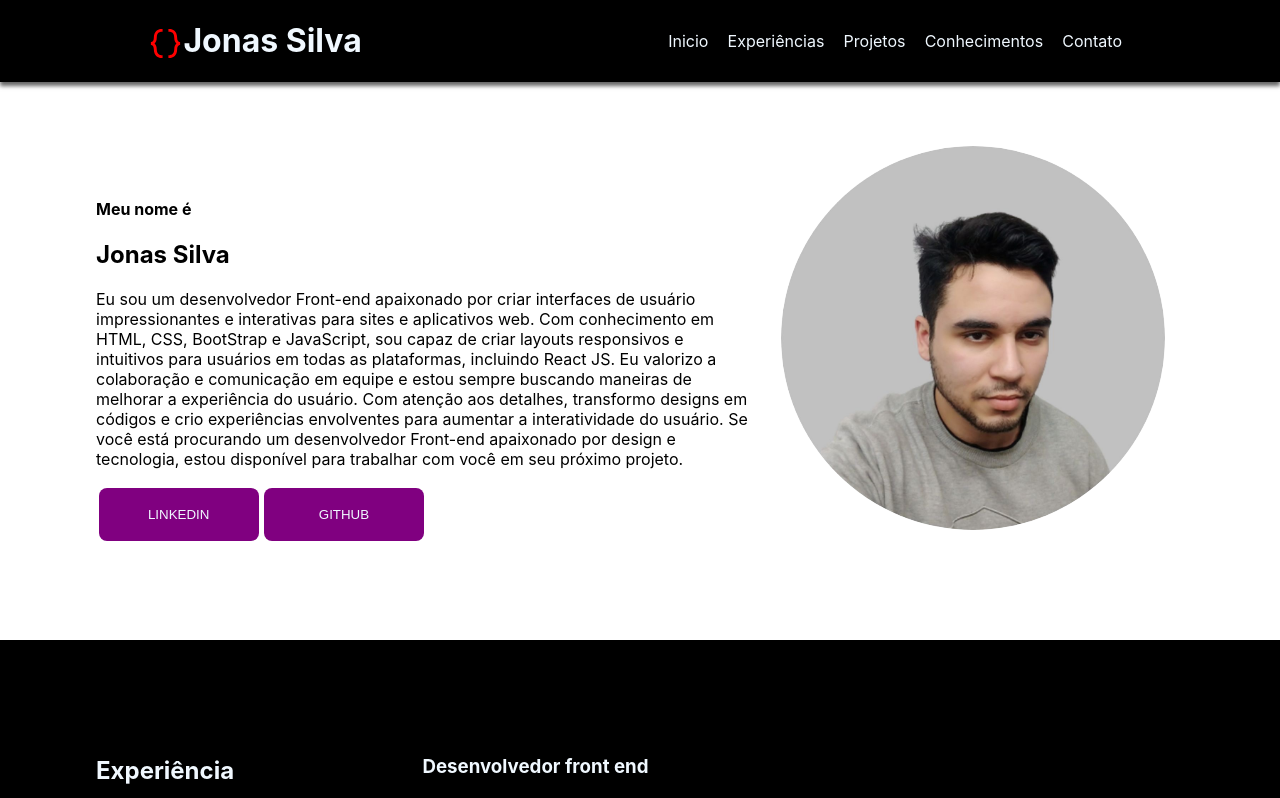
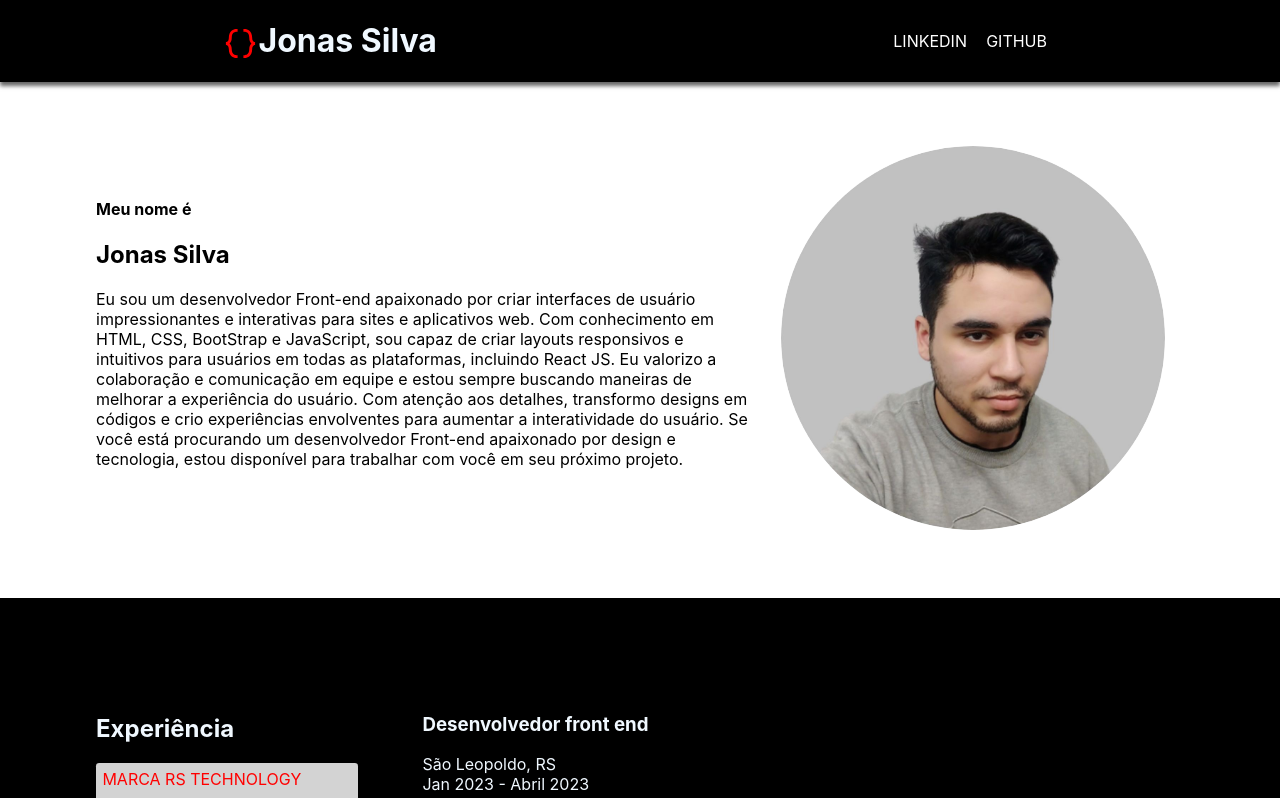
Before and after one commit to jonas-amilton/portfolio, a React (Create React App) app: page / in a window 1280 px wide. Shown: the top 798 px of the page. Built offline with nearby package versions, Linux system fonts and the light colour scheme.

Commit message:
:lipstick: feat: Estilizaçao CSS navbar e inicio

```diff
--- a/src/Components/CardInicio/CardInicio.jsx
+++ b/src/Components/CardInicio/CardInicio.jsx
@@ -22,26 +22,6 @@ function CardInicio() {
             Front-end apaixonado por design e tecnologia, estou disponível para
             trabalhar com você em seu próximo projeto.
           </p>
-          <div className="buttons">
-            <button>
-              <a
-                href="https://www.linkedin.com/in/jonas-ag-silva"
-                target="_blank"
-                rel="noopener noreferrer"
-              >
-                LINKEDIN
-              </a>
-            </button>
-            <button>
-              <a
-                href="https://github.com/jonas-amilton"
-                target="_blank"
-                rel="noopener noreferrer"
-              >
-                GITHUB
-              </a>
-            </button>
-          </div>
         </div>
         <div className="div-photo">
           <img src={foto} alt="Foto do perfil" />
--- a/src/Components/CardInicio/style.css
+++ b/src/Components/CardInicio/style.css
@@ -7,31 +7,6 @@
 .description {
   width: 60%;
   padding: 2em;
-}
-
-.buttons {
-  display: flex;
-  justify-content: flex-start;
-}
-
-.buttons a {
-  text-decoration: none;
-  color: aliceblue;
-}
-
-.buttons button {
-  width: 12em;
-  height: 4em;
-  margin: 0.2em;
-  background-color: purple;
-  border: none;
-  border-radius: 0.6em;
-}
-
-.buttons button:hover {
-  background-color: rgb(194, 15, 194);
-  cursor: pointer;
-  transform: scale(1.02);
 }
 
 .div-photo {
--- a/src/Components/Navbar/NavBar.jsx
+++ b/src/Components/Navbar/NavBar.jsx
@@ -13,11 +13,24 @@ function NavBar() {
           <h1>Jonas Silva</h1>
         </div>
         <nav className="navbar">
-          <div className="navlinks">Inicio</div>
-          <div className="navlinks">Experiências</div>
-          <div className="navlinks">Projetos</div>
-          <div className="navlinks">Conhecimentos</div>
-          <div className="navlinks">Contato</div>
+          <div className="navlinks">
+            <a
+              href="https://www.linkedin.com/in/jonas-ag-silva"
+              target="_blank"
+              rel="noopener noreferrer"
+            >
+              LINKEDIN
+            </a>
+          </div>
+          <div className="navlinks">
+            <a
+              href="https://github.com/jonas-amilton"
+              target="_blank"
+              rel="noopener noreferrer"
+            >
+              GITHUB
+            </a>
+          </div>
         </nav>
       </header>
     </>
--- a/src/Components/Navbar/style.css
+++ b/src/Components/Navbar/style.css
@@ -19,7 +19,12 @@ header {
   margin: 0.6em;
 }
 
-.navlinks:hover {
+.navlinks a {
+  color: #fff;
+  text-decoration: none;
+}
+
+.navlinks a:hover {
   color: red;
   cursor: pointer;
 }
```
